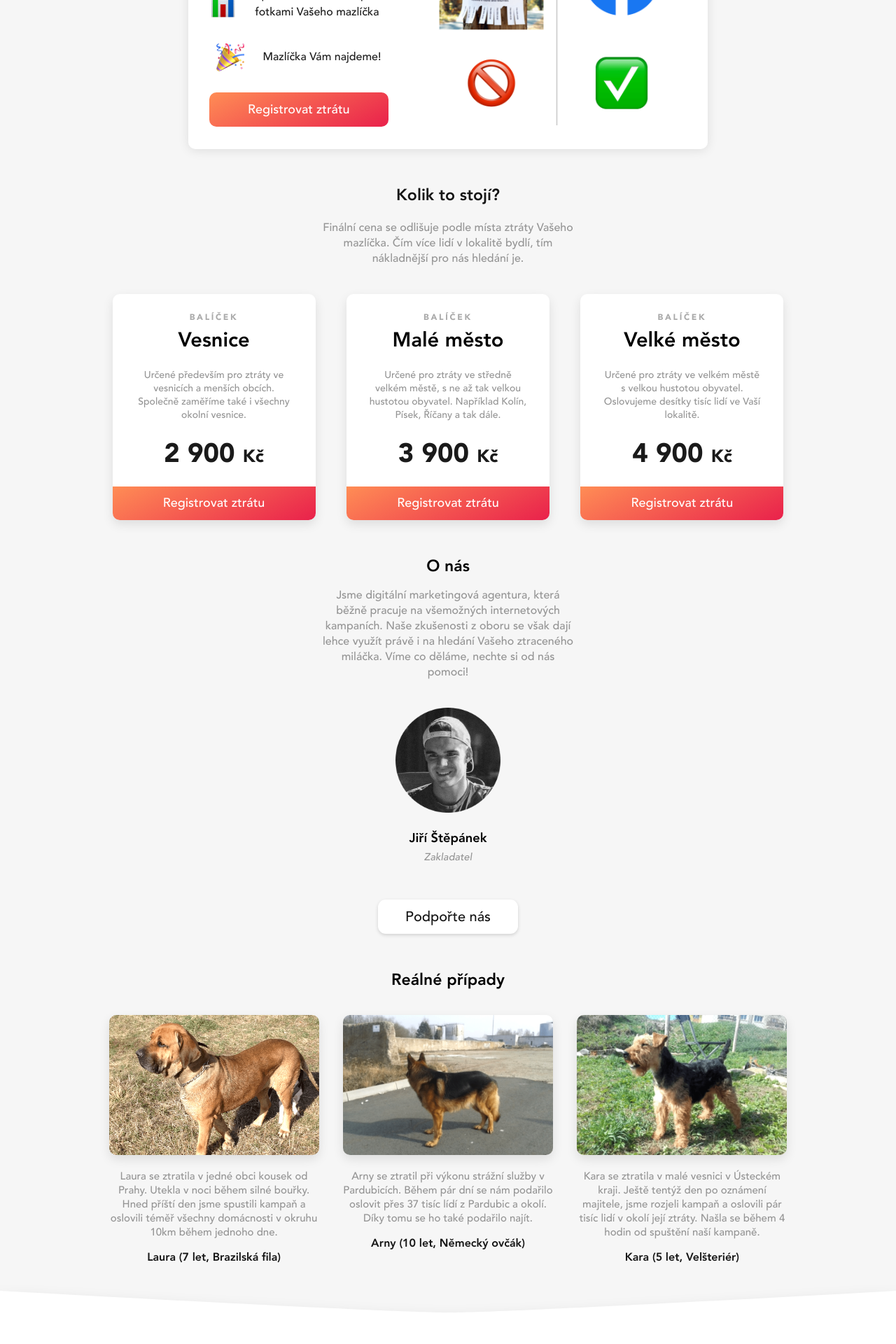
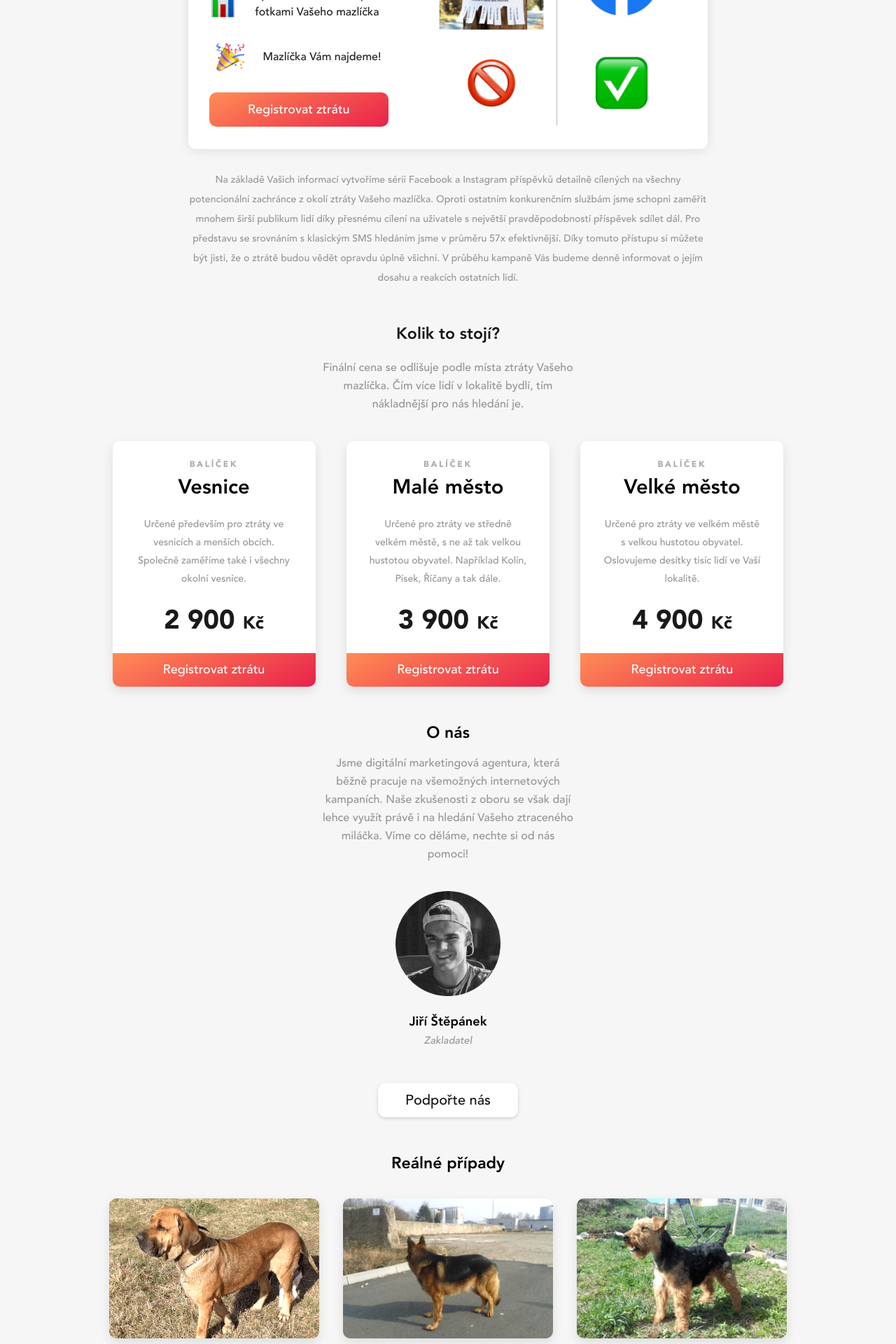
Before and after one commit to StyvekDrtic/NajdiMazlicka.cz, a Jekyll site: the page built from index.html, in a window 1280 px wide. Shown: the part 911-2831 px from the top of the page at 70% size. Built offline with Jekyll 4.4.1, drawn with Linux system fonts in a browser that asks for light colours.

Commit message:
novy text

```diff
--- a/_includes/head.html
+++ b/_includes/head.html
@@ -33,7 +33,7 @@
   <meta name="language" content="cs">
 
   <link rel="stylesheet" href="assets/css/animate.css">
-  <link rel="stylesheet" href="assets/css/main.css">
+  <link rel="stylesheet" href="assets/css/main.css?a=1">
 
   <link rel="apple-touch-icon" sizes="180x180" href="/favicon/apple-touch-icon.png">
   <link rel="icon" type="image/png" sizes="32x32" href="/favicon/favicon-32x32.png">
--- a/_sass/_landingpage.scss
+++ b/_sass/_landingpage.scss
@@ -215,6 +215,26 @@
       vertical-align: middle;
     }
   }
+
+  .dodatecneInfo {
+    margin-top: 30px;
+
+    p {
+      width: calc(100% - 40px);
+      margin: 0 auto;
+      max-width: 340px;
+      font-family: AveMedium;
+      font-size: 14px;
+      color: #949494;
+      letter-spacing: 0;
+      text-align: center;
+      line-height: 28px;
+
+      @media screen and (min-width : 1000px) {
+        max-width: 740px;
+      }
+    }
+  }
 }
 
 #koliktostoji {
@@ -243,6 +263,7 @@
     margin: 0 auto;
     display: block;
     margin-bottom: 40px;
+    line-height: 26px;
   }
 
   ul {
@@ -370,6 +391,7 @@
     margin: 0 auto;
     display: block;
     margin-bottom: calc(40px - 11px);
+    line-height: 26px;
   }
 
   .team {
@@ -483,6 +505,7 @@
         width: 100%;
         margin-top: 20px;
         margin-bottom: 15px;
+        line-height: 26px;
       }
 
       .podpis {
--- a/index.html
+++ b/index.html
@@ -103,6 +103,9 @@
       <img src="assets/img/porovnani-min.png" alt="porovnání Najdi Mazlíčka a plagátů">
     </div>
   </div>
+  <div class="dodatecneInfo">
+    <p>Na základě Vašich informací vytvoříme sérii Facebook a Instagram příspěvků detailně cílených na všechny potencionální zachránce z okolí ztráty Vašeho mazlíčka. Oproti ostatním konkurenčním službám jsme schopni zaměřit mnohem širší publikum lidí díky přesnému cílení na uživatele s největší pravděpodobností příspěvek sdílet dál. Pro představu se srovnáním s klasickým SMS hledáním jsme v průměru 57x efektivnější. Díky tomuto přístupu si můžete být jisti, že o ztrátě budou vědět opravdu úplně všichni. V průběhu kampaně Vás budeme denně informovat o jejím dosahu a reakcích ostatních lidí.</p>
+  </div>
 </section>
 
 <section id="koliktostoji">
```
Also changed, not shown: 7 other files.
